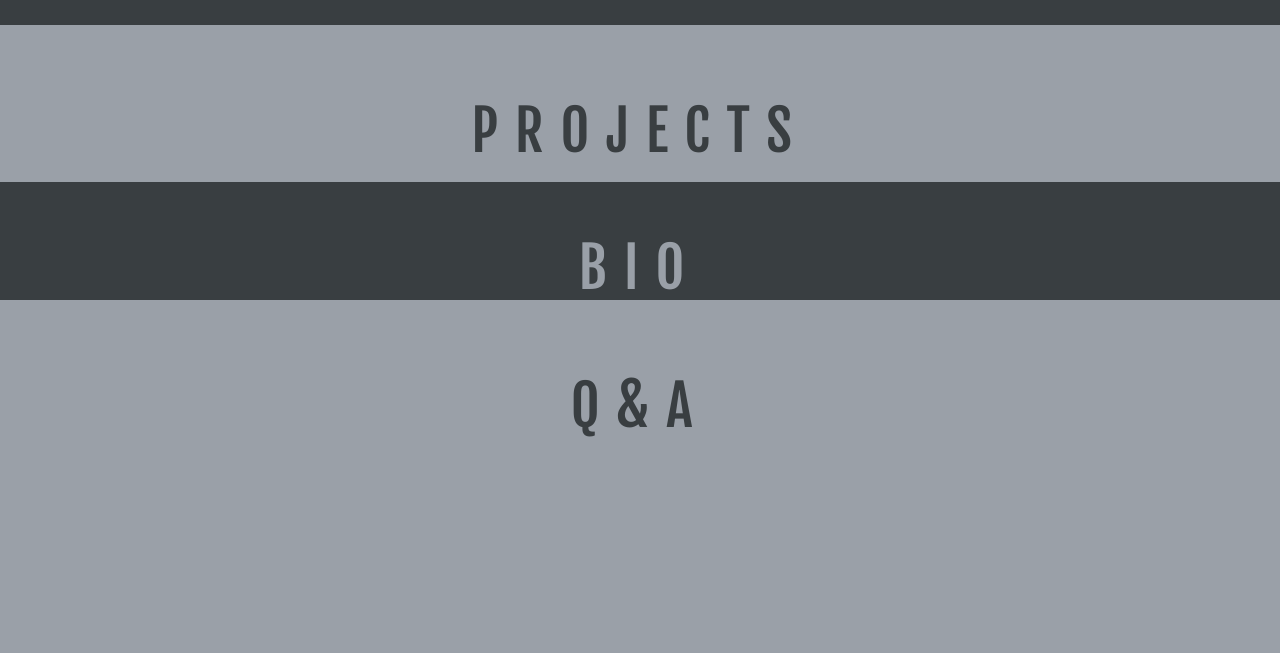
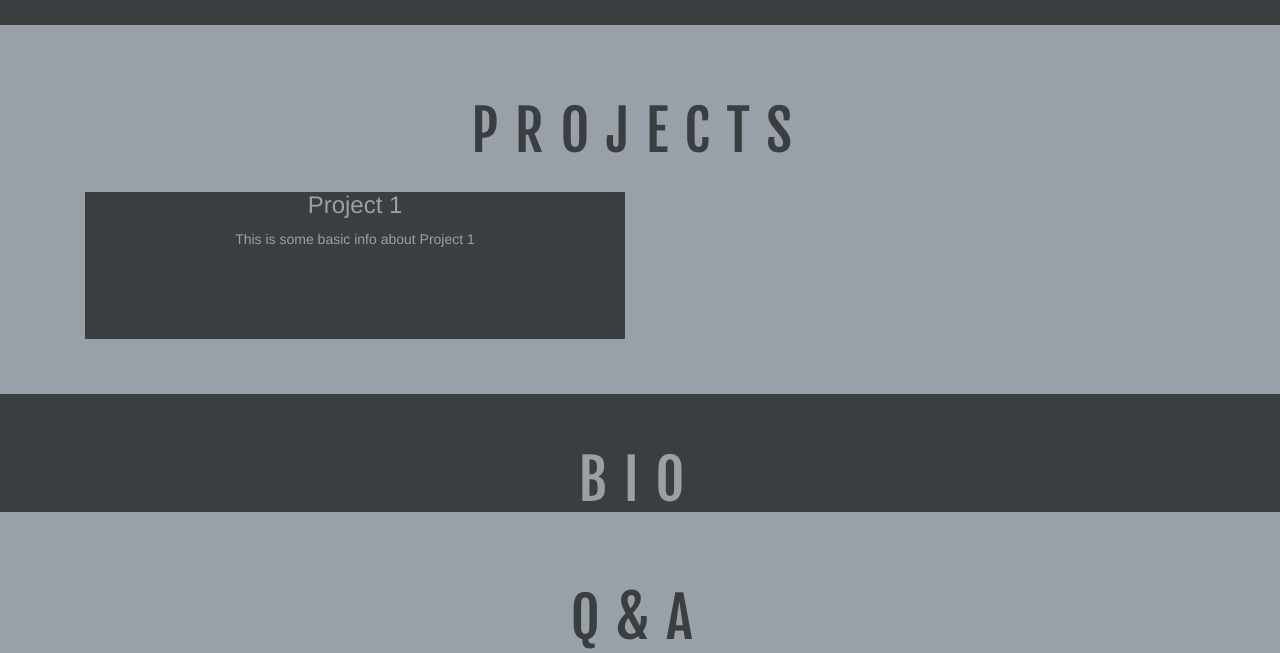
Before and after one commit to mateoholman/mvholman, a plain HTML site: page index.html in a window 1280 px wide. Shown: the part 1434-2087 px from the top of the page. Before the commit the page ends 1875 px from the top, so only its background shows below. Drawn offline with nearby package versions, Linux system fonts and the light colour scheme; a web font is replaced by a local one.

Commit message:
Started styling Projects section

```diff
--- a/index.html
+++ b/index.html
@@ -154,6 +154,14 @@
     <!-- Projects ------------------------------------------------------------->
     <div id="projects">
       <h2>Projects</h2>
+      <div class="container">
+        <div class="col-sm-6 col-md-6">
+          <div class="card">
+            <h3>Project 1</h3>
+            <p>This is some basic info about Project 1</p>
+          </div>
+        </div>
+      </div>
     </div>
 
     <!-- Bio ------------------------------------------------------------------>
--- a/sass/pages/_projects.scss
+++ b/sass/pages/_projects.scss
@@ -1,5 +1,6 @@
 #projects {
   background-color: $background-color;
+  padding-bottom: 2em;
   text-align: center;
   width: 100%;
 
@@ -11,4 +12,18 @@
     padding-top: 1em;
     text-transform: uppercase;
   }
+
+  .card {
+    background-color: $title-color;
+    height: 10.5em;
+    margin: .5em 0;
+
+    h3 {
+      color: $alt-title-color;
+    }
+
+    p {
+      color: $alt-title-color;
+    }
+  }
 }
```
Also changed, not shown: stylesheets/styles.css.
